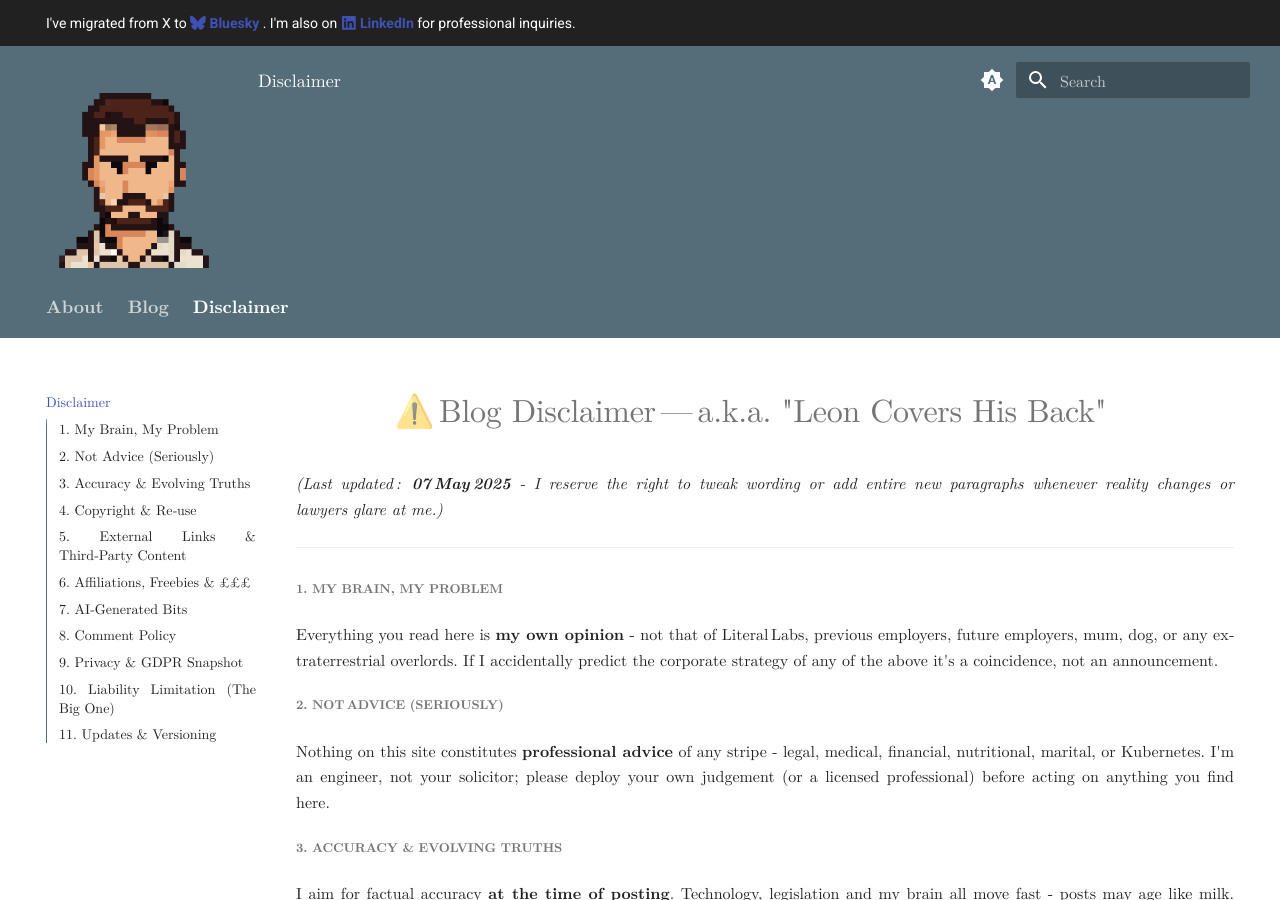
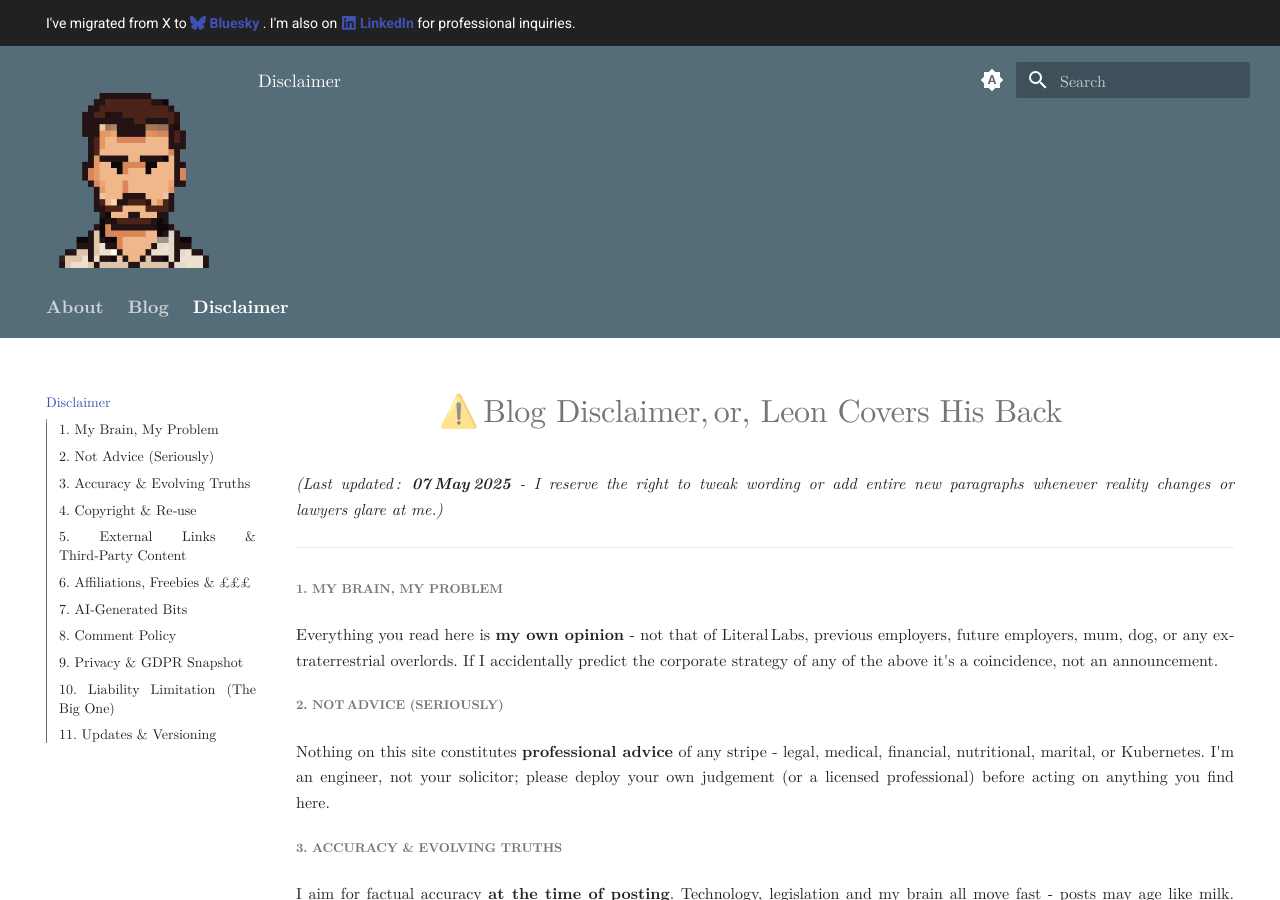
Before and after one commit to fedden/blog, an MkDocs documentation site: the page built from docs/disclaimer.md, in a window 1280 px wide and 900 px high. Built offline with MkDocs 1.6.1 and Material for MkDocs 9.7.7, drawn with Linux system fonts in a browser that asks for light colours.

Commit message:
update disc

```diff
--- a/docs/disclaimer.md
+++ b/docs/disclaimer.md
@@ -1,4 +1,4 @@
-# ⚠️ Blog Disclaimer — a.k.a. "Leon Covers His Back"
+# ⚠️ Blog Disclaimer, or, Leon Covers His Back
 
 *(Last updated : **07 May 2025** - I reserve the right to tweak wording or add entire new paragraphs whenever reality changes or lawyers glare at me.)*
 
```
